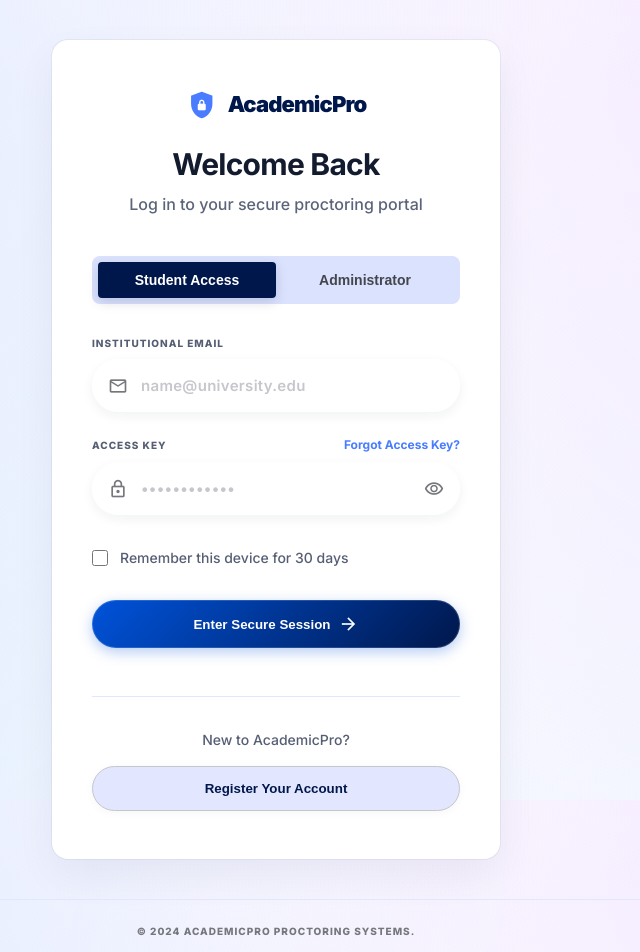
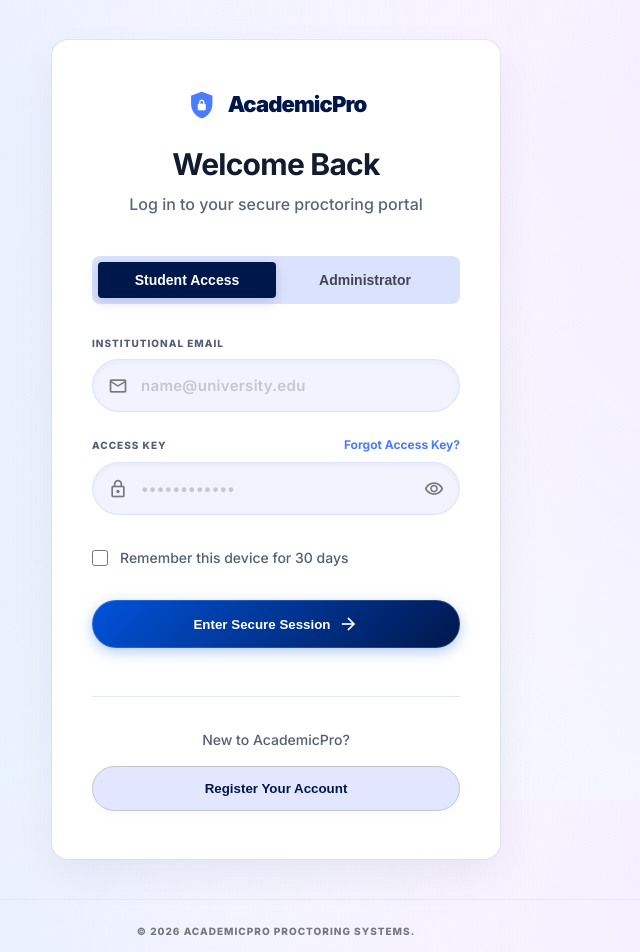
Before and after one commit to ajay-singh18/Online-Exam-Platform, a React (Vite) app in the folder frontend/: page /login in a window 1280 px wide. Shown: the top 952 px of the page, without its empty margins (364-1004 px from the left). Built offline with nearby package versions, Linux system fonts and the light colour scheme; no server answers.

Commit message:
UI: Enhance input styling and make footer year dynamic

```diff
--- a/frontend/src/index.css
+++ b/frontend/src/index.css
@@ -162,11 +162,9 @@ textarea:focus {
 
 /* === Ghost Input === */
 .ghost-input {
-  background: rgba(255, 255, 255, 0.7);
-  backdrop-filter: blur(8px);
-  -webkit-backdrop-filter: blur(8px);
-  border: 1px solid rgba(255, 255, 255, 0.5);
-  box-shadow: 0 4px 12px rgba(19, 27, 46, 0.06);
+  background: var(--surface-container-low);
+  border: 1px solid var(--surface-container-highest);
+  box-shadow: inset 0 2px 6px rgba(0, 23, 75, 0.04);
   border-radius: var(--radius-full) !important;
   padding: 1rem 1.5rem;
   font-family: inherit;
@@ -179,9 +177,10 @@ textarea:focus {
 }
 
 .ghost-input:focus {
-  background: rgba(255, 255, 255, 0.95);
-  border-color: rgba(255, 255, 255, 0.8);
-  box-shadow: 0 4px 12px rgba(19, 27, 46, 0.08);
+  background: var(--surface-container-lowest);
+  border-color: var(--on-primary-container);
+  box-shadow: 0 0 0 4px rgba(73, 124, 255, 0.15), inset 0 2px 4px rgba(0, 23, 75, 0.01);
+  outline: none;
 }
 
 .ghost-input::placeholder {
@@ -527,25 +526,7 @@ textarea:focus {
   animation: pulse 2s cubic-bezier(0.4, 0, 0.6, 1) infinite;
 }
 
-/* === Focus ring animation === */
-*:has(> .input-underline) {
-  position: relative;
-}
 
-.input-underline {
-  position: absolute;
-  bottom: 0;
-  left: 50%;
-  transform: translateX(-50%);
-  width: 0;
-  height: 2px;
-  background: var(--on-primary-container);
-  transition: width 0.3s ease;
-}
-
-.ghost-input:focus ~ .input-underline {
-  width: 100%;
-}
 
 /* === CSS Visibility Utilities === */
 .mobile-only {
--- a/frontend/src/pages/LoginPage.tsx
+++ b/frontend/src/pages/LoginPage.tsx
@@ -109,7 +109,7 @@ export default function LoginPage() {
 
       <footer style={{ background: 'transparent', padding: '1.5rem', borderTop: '1px solid var(--surface-container-high)' }}>
         <div style={{ display: 'flex', flexDirection: 'column', alignItems: 'center', gap: '0.75rem', maxWidth: '90rem', margin: '0 auto', textAlign: 'center' }}>
-          <p className="label-xs" style={{ color: 'var(--outline)' }}>© 2024 AcademicPro Proctoring Systems.</p>
+          <p className="label-xs" style={{ color: 'var(--outline)' }}>© {new Date().getFullYear()} AcademicPro Proctoring Systems.</p>
           <div style={{ display: 'flex', flexWrap: 'wrap', justifyContent: 'center', gap: '1rem' }}>
             {['Privacy Policy', 'Terms of Service', 'Security Whitepaper', 'Accessibility'].map(link => (
               <a key={link} href="#" style={{ fontSize: '0.625rem', fontWeight: 700, letterSpacing: '0.1em', color: 'var(--secondary)', textTransform: 'uppercase', textDecoration: 'none', transition: 'color 0.15s' }}
--- a/frontend/src/pages/RegisterPage.tsx
+++ b/frontend/src/pages/RegisterPage.tsx
@@ -299,7 +299,7 @@ export default function RegisterPage() {
       {/* Footer */}
       <footer style={{ background: 'transparent', padding: '1.5rem', borderTop: '1px solid var(--surface-container-high)' }}>
         <div style={{ display: 'flex', flexDirection: 'column', alignItems: 'center', gap: '0.75rem', maxWidth: '90rem', margin: '0 auto', textAlign: 'center' }}>
-          <p className="label-xs" style={{ color: 'var(--outline)' }}>© 2024 AcademicPro Proctoring Systems.</p>
+          <p className="label-xs" style={{ color: 'var(--outline)' }}>© {new Date().getFullYear()} AcademicPro Proctoring Systems.</p>
           <div style={{ display: 'flex', flexWrap: 'wrap', justifyContent: 'center', gap: '1rem' }}>
             {['Privacy Policy', 'Terms of Service', 'Security Whitepaper', 'Accessibility'].map(link => (
               <a key={link} href="#" style={{ fontSize: '0.625rem', fontWeight: 700, letterSpacing: '0.1em', color: 'var(--secondary)', textTransform: 'uppercase', textDecoration: 'none', transition: 'color 0.15s' }}
```
